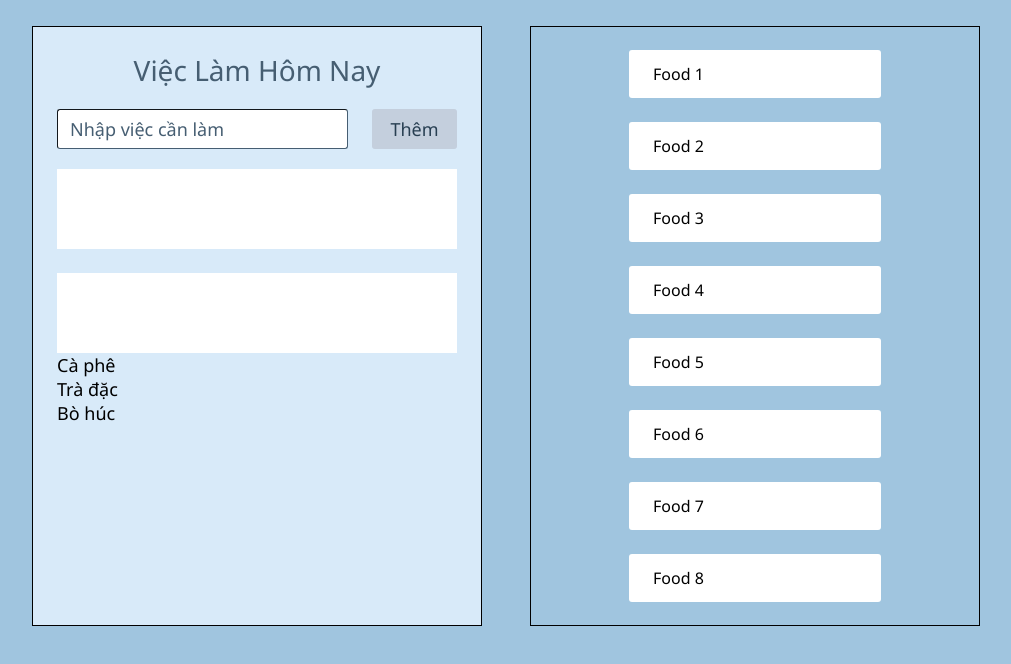
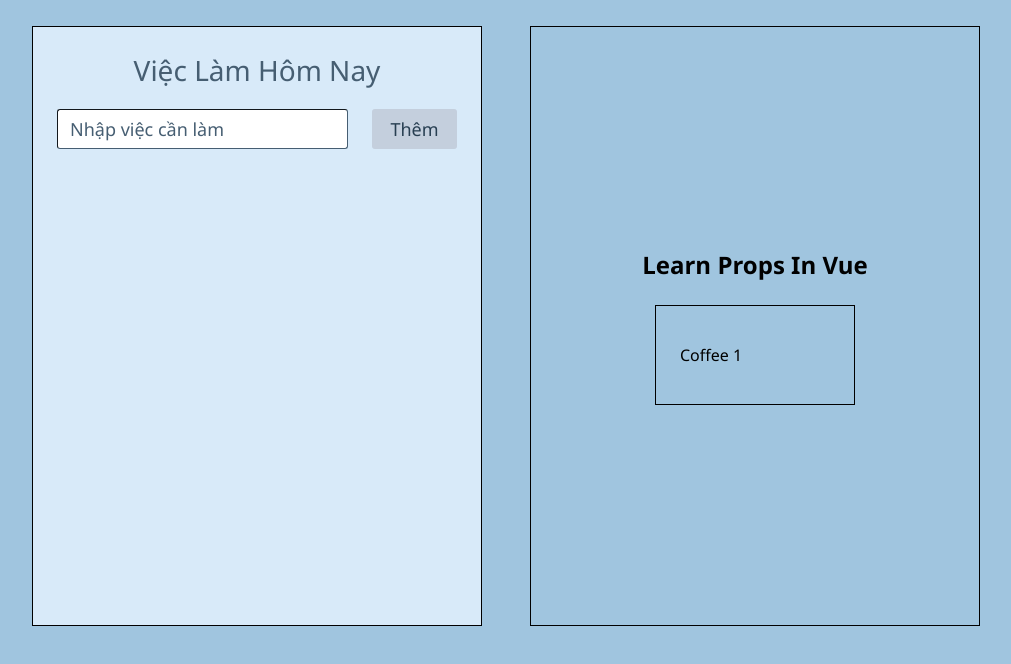
Before and after one commit to tcvduc/to-do-list-vuejs, a Vue app: page / in a window 1280 px wide. Shown: the top 664 px of the page, without its empty margins (134-1145 px from the left). Built offline with nearby package versions, Linux system fonts and the light colour scheme.

Commit message:
Learn Props In Vue

```diff
--- a/src/App.vue
+++ b/src/App.vue
@@ -27,19 +27,19 @@
   <div id="app">
     <KhungSuonToDoList />
 
-    <RenderArrayDataPractise1 />
+    <PropOnboard />
   </div>
 </template>
 
 <script>
 import KhungSuonToDoList from "./components/KhungSuonToDoList.vue";
-import RenderArrayDataPractise1 from "./onboard/RenderArrayDataPractise1.vue";
+import PropOnboard from "./onboard/props/PropOnboard.vue";
 
 export default {
   name: "App",
   components: {
     KhungSuonToDoList,
-    RenderArrayDataPractise1,
+    PropOnboard,
   },
 };
 </script>
--- a/src/components/DanhSachViec.vue
+++ b/src/components/DanhSachViec.vue
@@ -23,41 +23,17 @@
 
 <template>
   <div class="khungSuon">
-    <div class="danhSachViec">
-      <ThanhViec viec.ma viec.noiDung />
-      <ThanhViec viec.ma viec.noiDung />
-    </div>
-
-    <div v-for="item in items" :key="item.name">
-      {{ item.name }}
-    </div>
+    <div class="danhSachViec"></div>
   </div>
 </template>
 
 <script>
-import ThanhViec from "./ThanhViec.vue";
-
-const danhSachViec = [];
-
-for (let i = 1; i <= 8; ++i) {
-  const viecThuI = {
-    ma: i,
-    noiDung: "Việc " + i,
-  };
-
-  danhSachViec.push(viecThuI);
-}
-
 export default {
-  name: "DanhSachViec",
-  components: {
-    ThanhViec,
-  },
+  props: {},
+  components: {},
 
   data: () => {
-    return {
-      items: [{ name: "Cà phê" }, { name: "Trà đặc" }, { name: "Bò húc" }],
-    };
+    return {};
   },
 };
 </script>
--- /dev/null
+++ b/src/onboard/props/PropOnboard.vue
@@ -0,0 +1,37 @@
+<style scoped>
+.frame {
+  height: var(--practise-element-height);
+  width: var(--practise-element-width);
+  border: 1px solid #000;
+  display: flex;
+  justify-content: center;
+  align-items: center;
+  flex-direction: column;
+  margin-left: 48px;
+  padding: 24px;
+}
+</style>
+
+<template>
+  <div class="frame" :key="food">
+    <h2>Learn Props In Vue</h2>
+
+    <VueElement content="Coffee 1" />
+  </div>
+</template>
+
+<script>
+import VueElement from "./VueElement.vue";
+
+export default {
+  props: {
+    food: {
+      type: String,
+      foodName: "Coffee",
+    },
+  },
+  components: {
+    VueElement,
+  },
+};
+</script>
--- /dev/null
+++ b/src/onboard/props/VueElement.vue
@@ -0,0 +1,23 @@
+<style scoped>
+.frameVueElement {
+  width: 200px;
+  height: 100px;
+  border: 1px solid #000;
+  display: flex;
+  align-items: center;
+  padding: 24px;
+  margin-top: 24px;
+}
+</style>
+
+<template>
+  <div class="frameVueElement">{{ content }}</div>
+</template>
+
+<script>
+export default {
+  props: {
+    content: String,
+  },
+};
+</script>
```
Also changed, not shown: Note/3. VueJS.txt, src/onboard/renderArrayData/RenderArrayData.vue (renamed from src/onboard/RenderArrayData.vue), src/onboard/renderArrayData/RenderArrayDataPractise1.vue (renamed from src/onboard/RenderArrayDataPractise1.vue).
